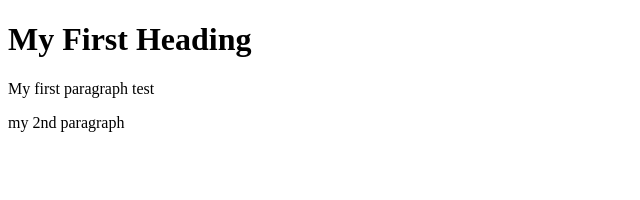
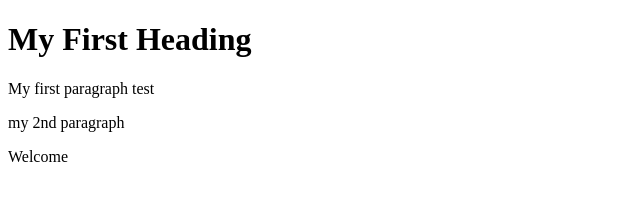
Before and after one commit to vinothraj1988/gitlab, a plain HTML site: page index.html in a window 1280 px wide. Shown: the full height of the page, 0-640 px from the left. Drawn offline with Linux system fonts and the light colour scheme.

Commit message:
new changes

```diff
--- a/index.html
+++ b/index.html
@@ -5,6 +5,8 @@
 <h1>My First Heading</h1>
 <p>My first paragraph test</p>
 <p>my 2nd paragraph</p>
-
+<div>
+    Welcome
+</div>
 </body>
 </html>
```
